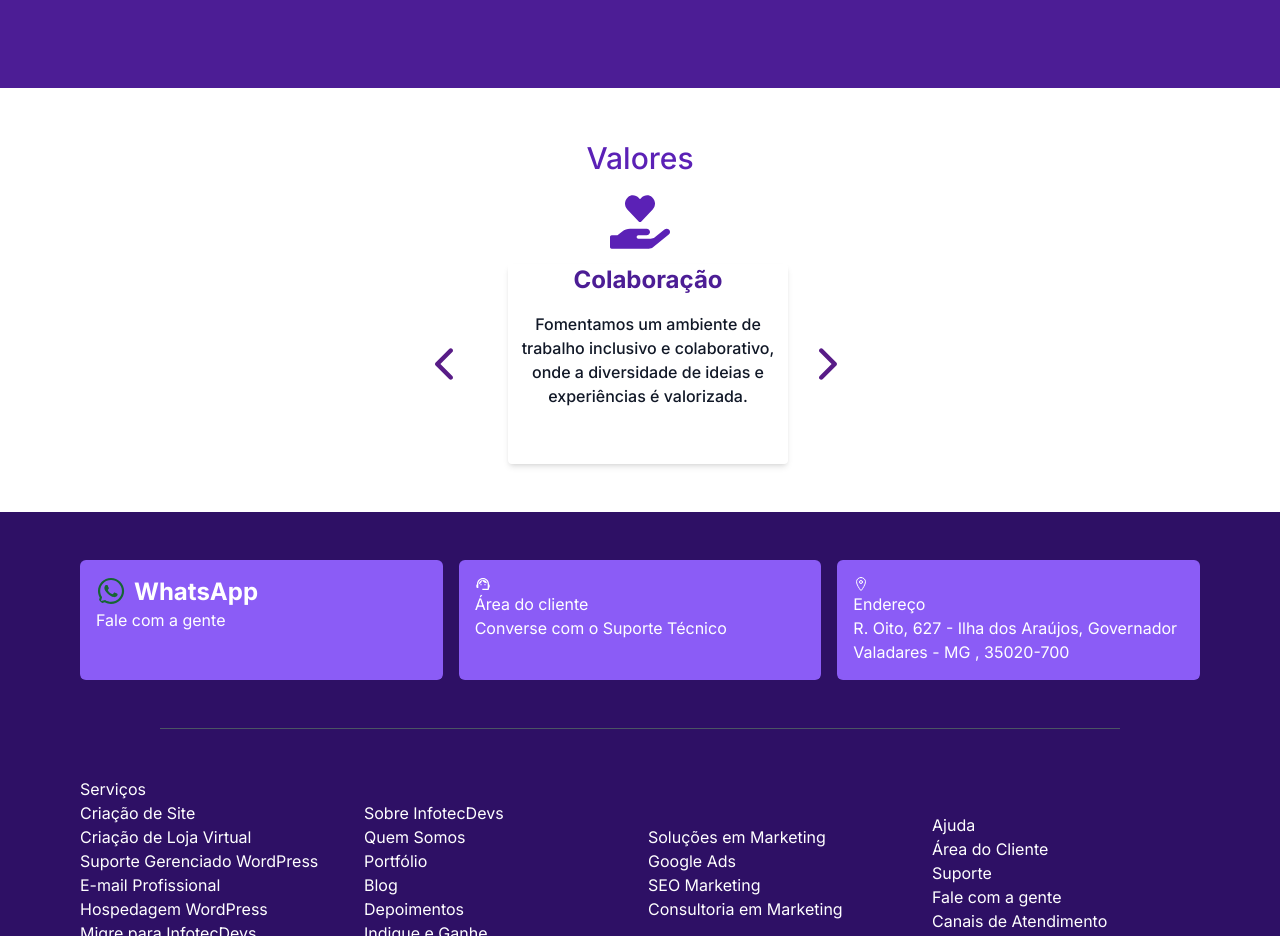
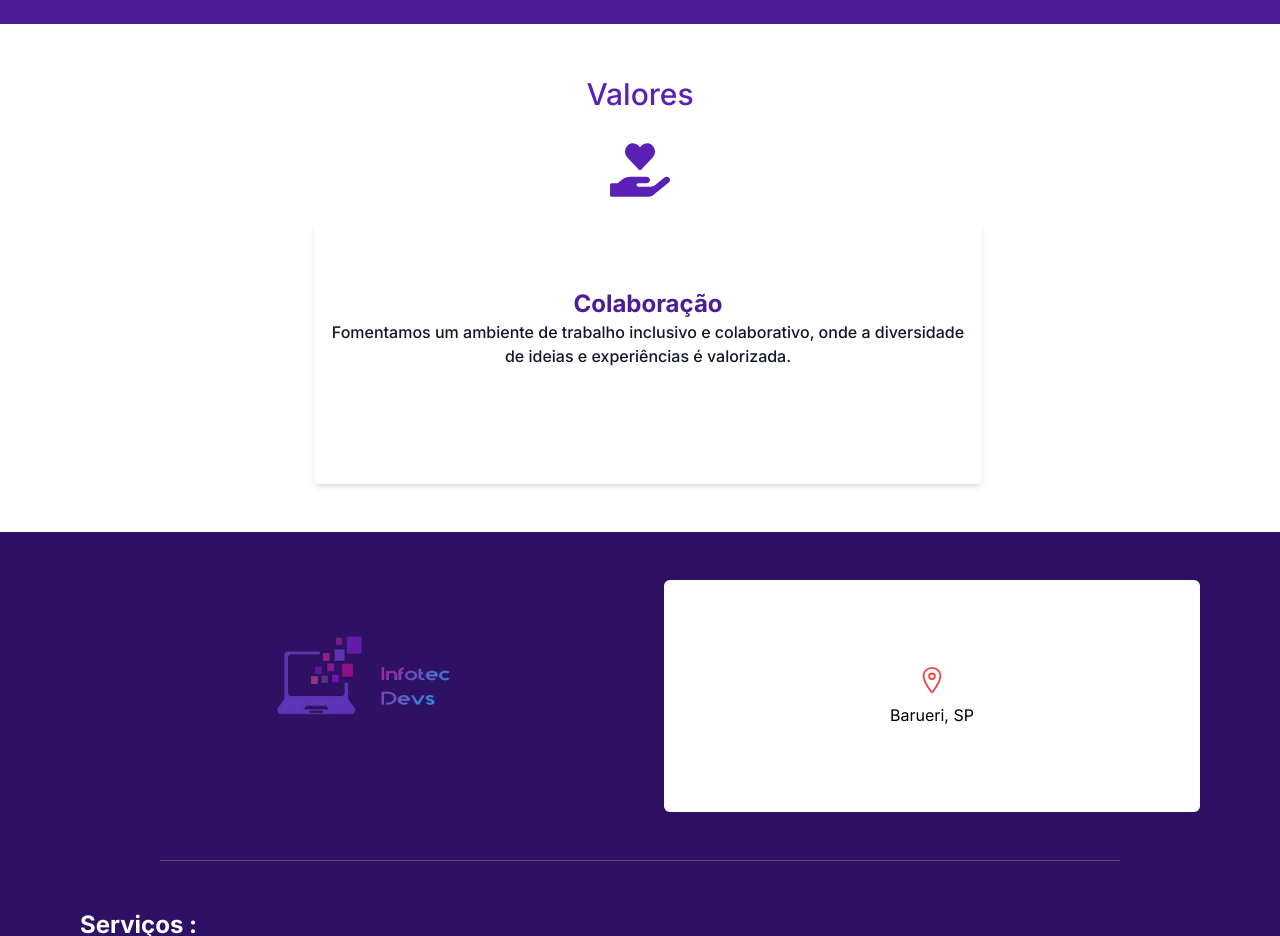
Before and after one commit to infotecdevs/infotecdevssite, a Next.js app: page /about in a window 1280 px wide. Shown: the part 1864-2800 px from the top of the page. Built offline with nearby package versions, Linux system fonts and the light colour scheme.

Commit message:
deixando o escencial

```diff
--- a/src/app/about/page.tsx
+++ b/src/app/about/page.tsx
@@ -17,8 +17,8 @@ const page = () => {
   return (
     <>
 
-      <section id="sobre" className="container px-4 mx-auto py-20 md:py-[14rem] lg:py-[20rem] text-center ">
-        <div className="text-violet-950 font-medium pb-10 md:pb-[14rem] lg:pb-[10rem]">
+      <section id="sobre" className="container px-4 mx-auto py-20 md:py-[14rem] lg:py-[16rem] text-center ">
+        <div className="text-violet-950 font-medium pb-10 md:pb-[8rem] lg:pb-[14rem]">
           <h2 className='text-3xl md:text-4xl lg:text-5xl'>Sobre nós</h2>
 
           {/* <hr className="bg-violet-950 h-[4px] w-[60px] position-relative  mx-[12rem] translate-x-[50%]"></hr> */}
@@ -33,7 +33,7 @@ const page = () => {
             />
           </div>
           <div>
-            <div className="flex flex-items justify-between w-[350px] items-center bg-black">
+            <div className="flex flex-items justify-center  items-center">
               <div className="flex flex-col gap-4 font-bold text-violet-950">
                 <div className="flex gap-4 items-center">
                   <AiOutlineGift className="text-[20px]" />
@@ -56,7 +56,7 @@ const page = () => {
                   Localização
                 </div>
               </div>
-              <div className="flex flex-col gap-4 text-gray-600">
+              <div className="flex flex-col gap-4 text-gray-600 px-6">
                 <span>:</span>
                 <span>:</span>
                 <span>:</span>
@@ -66,9 +66,9 @@ const page = () => {
               <div className="flex flex-col gap-4 text-gray-800 font-semibold">
                 <div>20.05.2023</div>
                 <div>ADS</div>
+                <div className='text-[14px]'>www.infotecdevs.com.br</div>
                 <div>Web e Mobile</div>
                 <div>Barueri-SP</div>
-                <div className='text-[14px]'>www.infotecdevs.com.br</div>
               </div>
             </div>
             <div className="max-w-[800px] pt-20">
@@ -129,7 +129,7 @@ const page = () => {
           <h1 className="text-violet-800 text-3xl font-medium flex items-center gap-2 py-1">
             Valores
           </h1>
-          <span className="text-violet-800 text-6xl gap-2 py-1">
+          <span className="text-violet-800 text-6xl gap-2 py-4">
             <FaHandHoldingHeart />
           </span>
 
--- a/src/app/works/page.tsx
+++ b/src/app/works/page.tsx
@@ -83,9 +83,10 @@ const worksData = [
 const page = () => {
   return (
     <>
-      <div className="bg-white py-12 sm:py-14 md:py-[12rem] lg:py-[14rem] ">
+      <div className="bg-white py-20 md:py-[14rem] lg:py-[16rem] ">
         <div className="mx-auto max-w-screen-2xl px-4 md:px-8">
-          <h2 className="mb-12 sm:mb-14 md:mb-[5rem] lg:mb-[10rem] text-center text-2xl font-bold text-violet-950 lg:text-3xl">
+          <h2 className="pb-10 md:pb-[10rem] lg:pb-[14rem] text-center
+           text-3xl md:text-4xl lg:text-5xl font-medium text-violet-950">
             Projetos
           </h2>
           <div className="grid gap-4 sm:grid-cols-2 md:gap-6 lg:grid-cols-3 xl:grid-cols-4">
@@ -102,7 +103,7 @@ const page = () => {
           </div>
         </div>
       </div>
-
+      <Footer />
     </>
   );
 };
--- a/src/components/AboutUs/index.tsx
+++ b/src/components/AboutUs/index.tsx
@@ -72,33 +72,32 @@ const AboutUs = () => {
       onMouseEnter={stopAutoPlay}
       onMouseLeave={startAutoPlay}
     >
-      <button
-        className=" text-purple-900 px-4 py-2 rounded mr-2 text-5xl"
+      {/* <button
+        className=" text-purple-900 py-2 ml-6 rounded md:text-5xl"
         onClick={prevSlide}
       >
         <IoIosArrowBack />
+      </button> */}
 
-      </button>
-      <div className="flex space-x-4">
+      <div className="flex items-center space-x-4 justify-center ">
         {values.map((value, index) => (
           <div
             key={index}
-            className={`rounded w-[280px] h-[200px] shadow-md ${index === currentSlide ? '' : 'hidden'}`}
+            className={`rounded w-[70%] h-[260px] shadow-md items-center ${index === currentSlide ? '' : 'hidden'}`}
           >
-            <h2 className="text-violet-900  text-2xl font-bold mb-4">{value.title}</h2>
-            <p className="text-gray-900">{value.description}</p>
+            <h2 className="text-violet-900 text-2xl font-bold pt-16">{value.title}</h2>
+            <p className="text-gray-900 px-2">{value.description}</p>
           </div>
         ))}
       </div>
-      <button
-        className="text-purple-900 px-4 py-2 rounded mr-2 text-5xl"
+      {/* <button
+        className="text-purple-900  py-2 ml-6 rounded  md:text-5xl"
         onClick={nextSlide}
       >
         <IoIosArrowForward />
+      </button> */}
 
-      </button>
     </div>
   );
 };
-
 export default AboutUs;
--- a/src/components/Footer/Index.tsx
+++ b/src/components/Footer/Index.tsx
@@ -2,7 +2,6 @@ import React from 'react'
 import { FaWhatsapp } from "react-icons/fa";
 import { IoLocationOutline } from "react-icons/io5";
 import { MdSupportAgent } from "react-icons/md";
-
 
 
 
@@ -12,30 +11,24 @@ const Footer = () => {
       <div className="grid grid-cols-1 bg-violet-950 text-white w-full py-12">
         <div className='flex flex-col md:flex-row items-center justify-center gap-4 mx-4 sm:mx-8 md:mx-20'>
 
-          <div className='bg-violet-500 border-violet-500 hover:border-gray-800 p-4 rounded-md h-full flex-1  w-full'>
-            <span className='gap-2 flex text-2xl font-bold text-center'>
-              <FaWhatsapp className='text-3xl text-green-800 rounded-full' />WhatsApp
-
-
-            </span>
-            <p>Fale com a gente</p>
-
+          <div className='bg-white0 p-4 rounded-md h-full flex-1  w-full flex justify-center items-center'>
+            <img src="/images/logo2.png" alt="logo" width={200} height={200} />
           </div>
 
-          <div className='bg-violet-500 border-violet-500 hover:border-gray-800 p-4 rounded-md h-full flex-1  w-full'>
+          {/* <div className='bg-violet-500 border-violet-500 hover:border-gray-800 p-4 rounded-md h-full flex-1  w-full'>
             <span className='gap-2'>
               <MdSupportAgent />
 
-              Área do cliente
+              Parcerias
             </span>
-            <p>Converse com o Suporte Técnico</p>
-          </div>
+            <p>Infotecmania, LinkModas </p>
+          </div> */}
 
-          <div className='bg-violet-500 border-violet-500 hover:border-gray-800 p-4 rounded-md h-full flex-1 w-full'>
-            <span className='gap-2'><IoLocationOutline />Endereço
+          <div className='bg-white text-black flex items-center justify-center flex-col gap-2 py-20
+           rounded-md h-full flex-1 w-full'>
+            <span className='gap-2 text-3xl text-red-500 '><IoLocationOutline />
             </span>
-            <p>R. Oito, 627 - Ilha dos Araújos,
-              Governador Valadares - MG , 35020-700</p>
+            <p>Barueri, SP</p>
           </div>
         </div>
       </div>
@@ -46,53 +39,32 @@ const Footer = () => {
 
       <div className=' bg-violet-950 text-white w-full py-12'>
 
-        <div className='grid grid-cols-1 mx-4 sm:mx-8 md:mx-20 gap-4 md:grid-cols-4 md:items-center'>
-          <div>
-            <ul >
-              <li>Serviços</li>
+        <div className='grid grid-cols-2 gap-4 items-center'>
+          <div className='flex flex-col align-center justify-center pl-20'>
+            <h3 className='text-2xl font-bold text-white'>Serviços :</h3>
+            <ul className='align-center'>
+              <li>Criação de Landing Page</li>
               <li>Criação de Site</li>
               <li>Criação de Loja Virtual</li>
-              <li>Suporte Gerenciado WordPress</li>
               <li>E-mail Profissional</li>
-              <li>Hospedagem WordPress</li>
               <li>Migre para InfotecDevs</li>
               <li>Sistema de Atendimento WhatsApp</li>
             </ul>
           </div>
 
-          <div>
-            <ul>
+          <div className='flex flex-col align-center'>
+            <ul >
               <li> Sobre InfotecDevs</li>
               <li> Quem Somos</li>
               <li>Portfólio</li>
-              <li> Blog</li>
-              <li> Depoimentos</li>
+              {/* <li> Blog</li> */}
+              {/* <li> Depoimentos</li> */}
               <li> Indique e Ganhe</li>
             </ul>
 
           </div>
 
-          <div>
-            <ul>
-              <li>Soluções em Marketing</li>
-              <li> Google Ads</li>
-              <li>
-                SEO Marketing</li>
-              <li>Consultoria em Marketing</li>
-            </ul>
 
-          </div>
-
-          <div>
-            <ul>
-              <li>Ajuda</li>
-              <li> Área do Cliente</li>
-              <li>Suporte</li>
-              <li>Fale com a gente</li>
-              <li>Canais de Atendimento</li>
-            </ul>
-
-          </div>
         </div>
       </div>
 
--- a/src/components/Hero/index.tsx
+++ b/src/components/Hero/index.tsx
@@ -37,7 +37,7 @@ const Typewriter = ({ phrases }: any) => {
 };
 
 const Hero = () => {
-  const numeroDeTelefone = "TEL";
+  const numeroDeTelefone = process.env.TELEFONE;
   const phrases = [
     "Sites Inteligentes.",
     "Sites Responsivos.",
@@ -88,7 +88,7 @@ const Hero = () => {
               <button
                 className="uppercase rounded-lg bg-green-700
                hover:bg-white hover:text-green-700 duration-500 py-4 px-4
-               text-white text-md"
+               text-white text-md" onClick={handleClickWhatsapp}
               >
                 Entre em contato agora mesmo
               </button>
```
Also changed, not shown: src/components/Header/index.tsx (+23 -9 lines), 1 other file (tests, documents, lock files or other folders).
